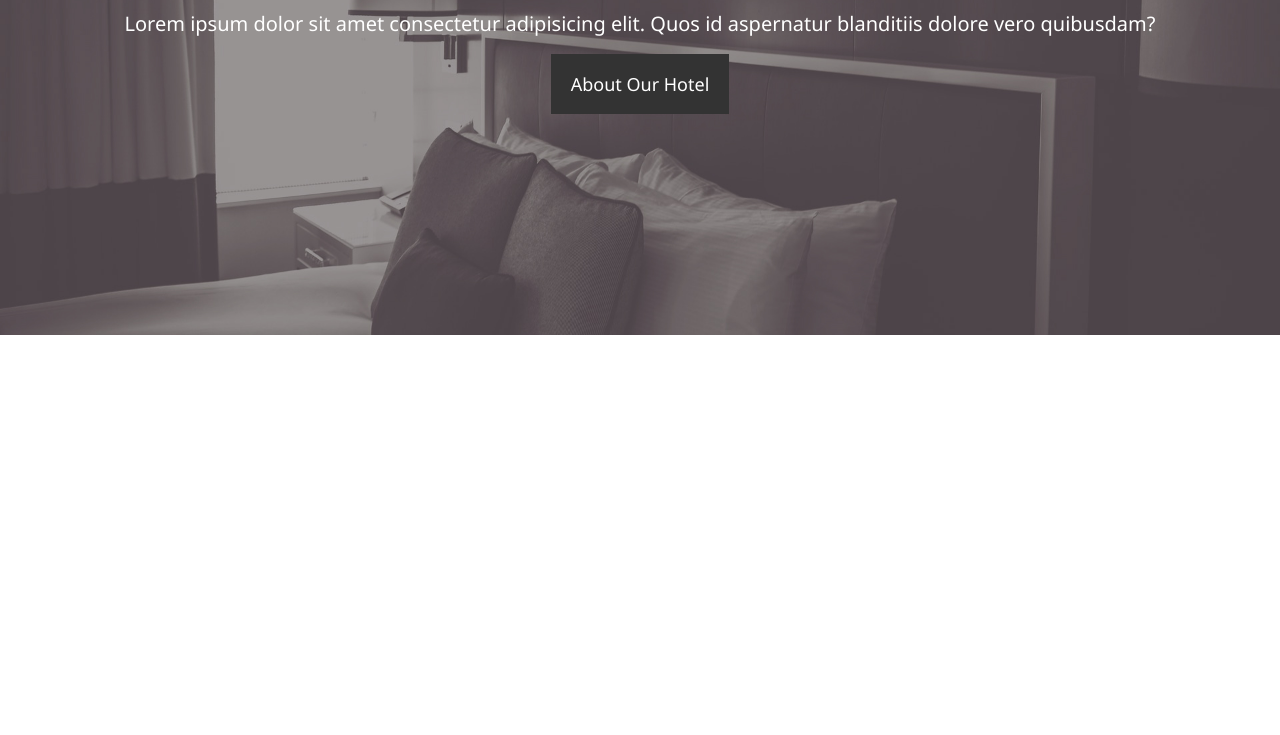
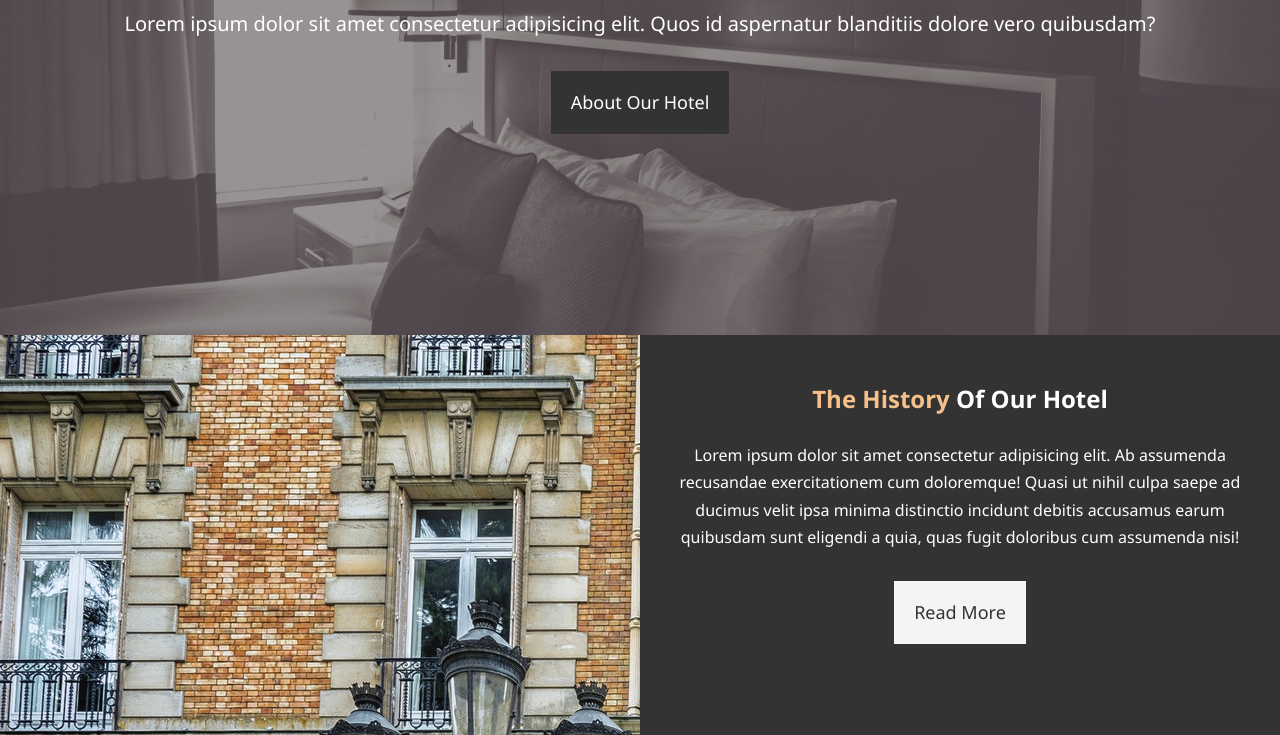
Before and after one commit to rogersLutamaguzi/hotel-website, a plain HTML site: page index.html in a window 1280 px wide. Shown: the part 335-1070 px from the top of the page. Before the commit the page ends 800 px from the top, so only its background shows below. Drawn offline with Linux system fonts and the light colour scheme.

Commit message:
complete home info section

```diff
--- a/CSS/style.css
+++ b/CSS/style.css
@@ -35,6 +35,7 @@ p {
 	font-size: 20px;
 }
 .btn {
+	display: inline-block;
 	font-size: 18px;
 	color: #fff;
 	background: #333;
@@ -42,9 +43,26 @@ p {
 	border: none;
 	cursor: pointer;
 }
+
 .btn:hover {
 	background: #f7c08a;
 	color: #333;
+}
+.btn-light {
+	background: #f4f4f4;
+	color: #333;
+}
+.bg-dark {
+	background-color: #333;
+	color: #fff;
+}
+.bg-light {
+	background-color: #f4f4f4;
+	color: #333;
+}
+.bg-primary {
+	background-color: #333;
+	color: #f7c08a;
 }
 /* Navbar Styling */
 .nav-bar {
@@ -93,3 +111,24 @@ p {
 	line-height: 1.7em;
 	padding-bottom: 20px;
 }
+/* Home-Info */
+#home-info {
+	height: 400px;
+}
+#home-info .info-img {
+	background: url("../images/photo-1.jpg") no-repeat;
+	min-height: 100%;
+	float: left;
+	width: 50%;
+}
+#home-info .info-content {
+	float: right;
+	width: 50%;
+	height: 100%;
+	text-align: center;
+	overflow: hidden;
+	padding: 50px 30px;
+}
+#home-info .info-content p {
+	padding-bottom: 20px;
+}
--- a/index.html
+++ b/index.html
@@ -33,5 +33,19 @@
 				</div>
 			</div>
 		</header>
+		<section id="home-info" class="bg-dark">
+			<div class="info-img"></div>
+			<div class="info-content">
+				<h2><span class="text-primary">The History</span> Of Our Hotel</h2>
+				<p>
+					Lorem ipsum dolor sit amet consectetur adipisicing elit. Ab assumenda
+					recusandae exercitationem cum doloremque! Quasi ut nihil culpa saepe
+					ad ducimus velit ipsa minima distinctio incidunt debitis accusamus
+					earum quibusdam sunt eligendi a quia, quas fugit doloribus cum
+					assumenda nisi!
+				</p>
+				<a href="about.html" class="btn btn-light">Read More</a>
+			</div>
+		</section>
 	</body>
 </html>
```
